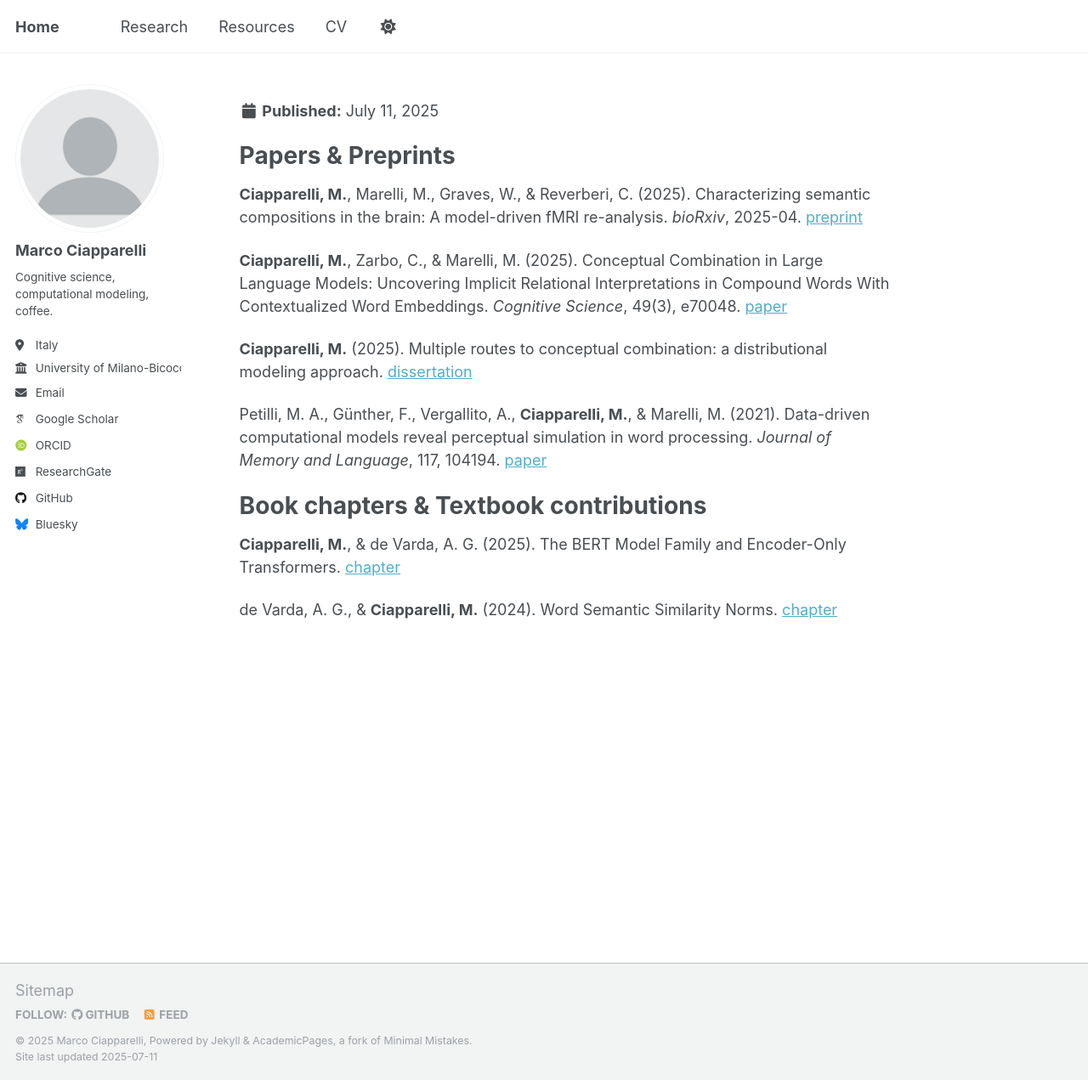
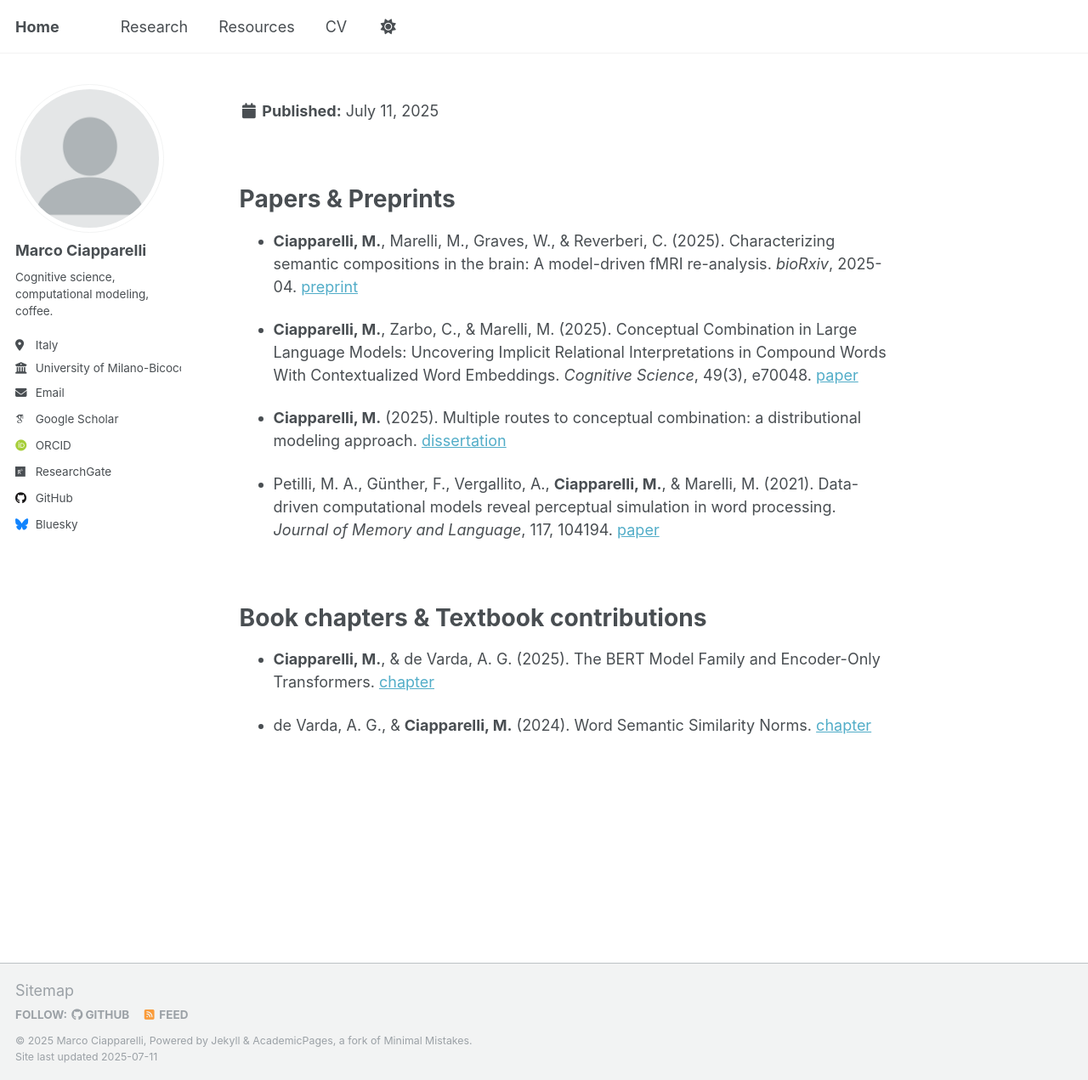
Before and after one commit to MarcoCiapparelli/MarcoCiapparelli.github.io, a Jekyll site: the page built from _research/publication_list.md, in a window 1280 px wide and 1271 px high. Shown: the whole window at 85% size. Built offline with Jekyll 4.4.1, drawn with Linux system fonts in a browser that asks for light colours; some web fonts are replaced; a script that is not in the unit is left out.

Commit message:
Update publication_list.md

```diff
--- a/_research/publication_list.md
+++ b/_research/publication_list.md
@@ -4,25 +4,28 @@ collection: research
 permalink: /teaching/publication_list
 ---
 
+<br>
 
 Papers & Preprints
 ======
-**Ciapparelli, M.**, Marelli, M., Graves, W., & Reverberi, C. (2025). Characterizing semantic compositions in the brain: A model-driven fMRI re-analysis. *bioRxiv*, 2025-04.
+*  **Ciapparelli, M.**, Marelli, M., Graves, W., & Reverberi, C. (2025). Characterizing semantic compositions in the brain: A model-driven fMRI re-analysis. *bioRxiv*, 2025-04.
 [preprint](https://doi.org/10.1101/2025.04.25.650708)
 
-**Ciapparelli, M.**, Zarbo, C., & Marelli, M. (2025). Conceptual Combination in Large Language Models: Uncovering Implicit Relational Interpretations in Compound Words With Contextualized Word Embeddings. *Cognitive Science*, 49(3), e70048.
+*  **Ciapparelli, M.**, Zarbo, C., & Marelli, M. (2025). Conceptual Combination in Large Language Models: Uncovering Implicit Relational Interpretations in Compound Words With Contextualized Word Embeddings. *Cognitive Science*, 49(3), e70048.
 [paper](https://doi.org/10.1111/cogs.70048)
 
-**Ciapparelli, M.** (2025). Multiple routes to conceptual combination: a distributional modeling approach.
+*  **Ciapparelli, M.** (2025). Multiple routes to conceptual combination: a distributional modeling approach.
 [dissertation](https://boa.unimib.it/handle/10281/540841)
 
-Petilli, M. A., Günther, F., Vergallito, A., **Ciapparelli, M.**, & Marelli, M. (2021). Data-driven computational models reveal perceptual simulation in word processing. *Journal of Memory and Language*, 117, 104194.
+*  Petilli, M. A., Günther, F., Vergallito, A., **Ciapparelli, M.**, & Marelli, M. (2021). Data-driven computational models reveal perceptual simulation in word processing. *Journal of Memory and Language*, 117, 104194.
 [paper](https://doi.org/10.1016/j.jml.2020.104194)
+
+<br>
 
 Book chapters & Textbook contributions
 ======
-**Ciapparelli, M.**, & de Varda, A. G. (2025). The BERT Model Family and Encoder-Only Transformers.
+*  **Ciapparelli, M.**, & de Varda, A. G. (2025). The BERT Model Family and Encoder-Only Transformers.
 [chapter](https://doi.org/10.1016/B978-0-323-95504-1.00507-X)
 
-de Varda, A. G., & **Ciapparelli, M.** (2024). Word Semantic Similarity Norms.
+*  de Varda, A. G., & **Ciapparelli, M.** (2024). Word Semantic Similarity Norms.
 [chapter](https://doi.org/10.1016/B978-0-323-95504-1.00176-9)
```
